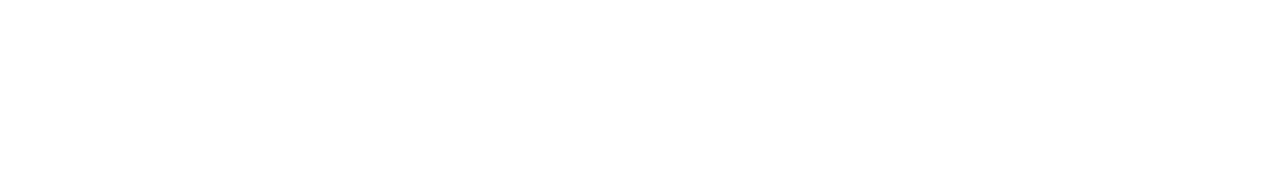
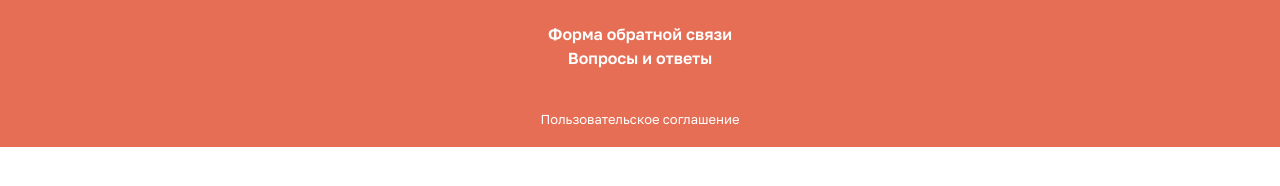
Before and after one commit to asadbekqulboyev/logic_gruza, a plain HTML site: page index.html in a window 1280 px wide. Drawn offline with Linux system fonts and the light colour scheme.

Commit message:
finish footer

```diff
--- a/assets/scss/_footer.scss
+++ b/assets/scss/_footer.scss
@@ -1,3 +1,23 @@
-.footer{
-
+.footer {
+  padding: 22px 0 16px;
+  background: #e56e55;
+  ul {
+    display: flex;
+    justify-content: center;
+    align-items: center;
+    flex-direction: column;
+  }
+  a {
+    color: #fff;
+    font-weight: 600;
+    line-height: 24px;
+    text-align: center;
+    &.footer_subtitle {
+      font-weight: 400;
+      font-size: 13px;
+      display: flex;
+      justify-content: center;
+      margin-top: 37px;
+    }
+  }
 }
--- a/assets/scss/style.scss
+++ b/assets/scss/style.scss
@@ -9,6 +9,12 @@
 
 body {
   background: #fff;
+  color: #727272;
+  font-family: "Golos Text";
+  font-size: 16px;
+  font-style: normal;
+  font-weight: 400;
+  line-height: 24px;
 }
 .container {
   max-width: 1920px;
@@ -17,3 +23,10 @@ body {
     max-width: 1232px;
   }
 }
+ul,
+li {
+  list-style: none;
+}
+a {
+  text-decoration: none;
+}
--- a/index.html
+++ b/index.html
@@ -1,24 +1,25 @@
 <!DOCTYPE html>
 <html lang="en">
   <head>
-    <meta charset="UTF-8">
-    <meta name="viewport" content="width=device-width, initial-scale=1.0">
+    <meta charset="UTF-8" />
+    <meta name="viewport" content="width=device-width, initial-scale=1.0" />
     <title>Логика Груза</title>
+    <link rel="stylesheet" href="assets/css/style.css" />
   </head>
   <body>
     <div class="wrapper">
       <!-- header -->
       <header class="header">
-            <div class="container">
-
-            </div>
+        <div class="container"></div>
       </header>
-         <main>
-
-         </main>
+      <main></main>
       <footer class="footer">
         <div class="container">
-
+          <ul>
+            <li><a href="#">Форма обратной связи</a></li>
+            <li><a href="#">Вопросы и ответы</a></li>
+          </ul>
+          <a href="#" class="footer_subtitle"> Пользовательское соглашение </a>
         </div>
       </footer>
     </div>
```
Also changed, not shown: assets/css/style.css, 1 other file. Lines whose indentation alone changed are shown as unchanged.
